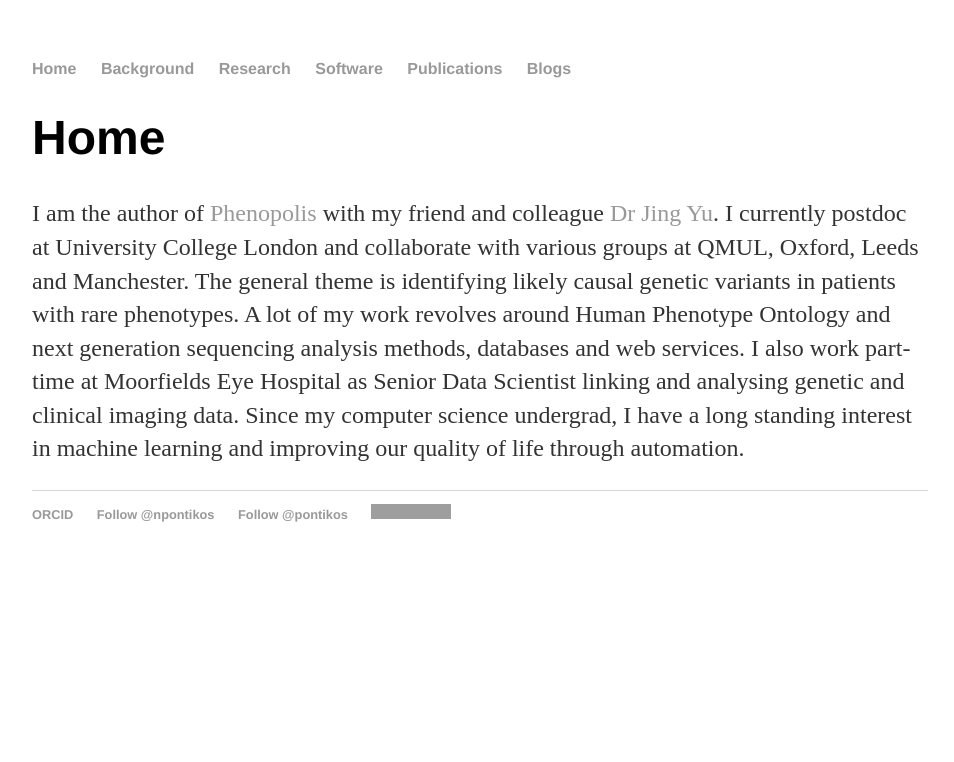
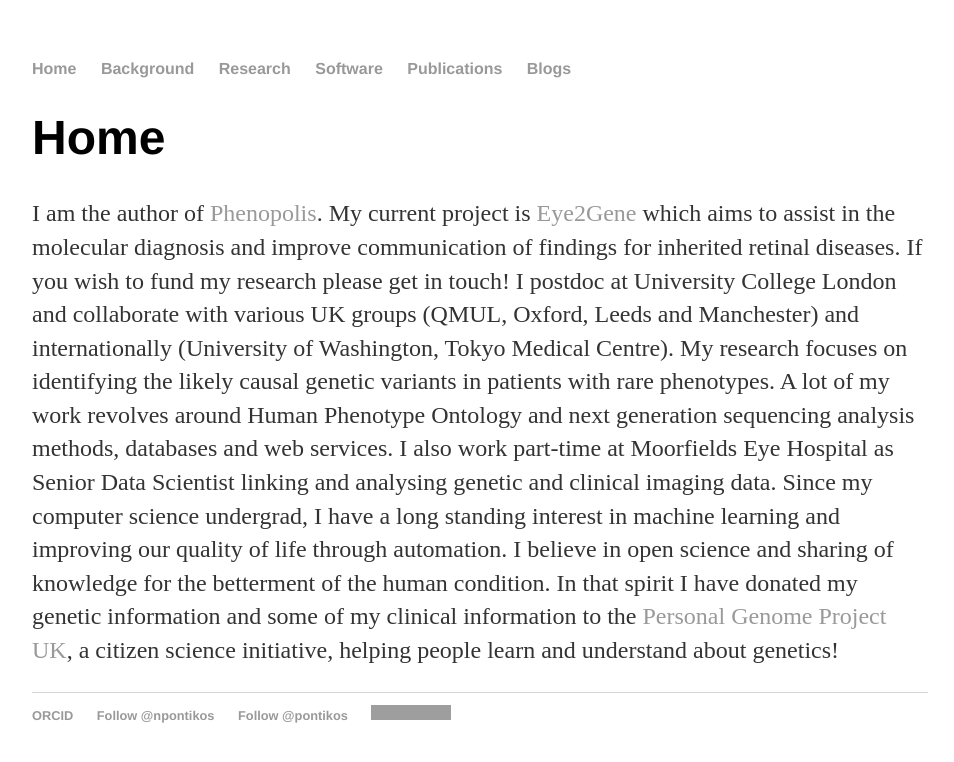
Before and after one commit to pontikos/pontikos.github.io, a Jekyll site: the page built from index.html, in a window 1280 px wide. Shown: the top 762 px of the page, without its empty margins (160-1114 px from the left). Built offline with Jekyll 4.4.1, drawn with Linux system fonts in a browser that asks for light colours; comment, search, counter and statistics services are not loaded; grey boxes are pictures that could not be loaded.

Commit message:
Update index.html

```diff
--- a/index.html
+++ b/index.html
@@ -7,13 +7,19 @@ title: Nikolas Pontikos, Scientist
 <h1>Home</h1>
 
 <p>
-I am the author of <a href="https://phenopolis.github.io">Phenopolis</a> with my friend and colleague <a href="https://github.com/logust79?tab=repositories">Dr Jing Yu</a>.
-I currently postdoc at University College London and collaborate with various groups at QMUL, Oxford, Leeds and Manchester.
-The general theme is identifying likely causal genetic variants in patients with rare phenotypes.
+I am the author of <a href="https://phenopolis.github.io">Phenopolis</a>.
+My current project is <a href="https://www.eye2gene.com/">Eye2Gene</a> which aims to assist in the molecular diagnosis and improve communication of findings
+  for inherited retinal diseases.  If you wish to fund my research please get in touch!
+I postdoc at University College London and collaborate with various UK groups (QMUL, Oxford, Leeds and Manchester)
+  and internationally (University of Washington, Tokyo Medical Centre).
+My research focuses on identifying the likely causal genetic variants in patients with rare phenotypes.
 A lot of my work revolves around Human Phenotype Ontology and next generation sequencing analysis methods, databases and web services.
 I also work part-time at Moorfields Eye Hospital as Senior Data Scientist linking and analysing genetic and clinical imaging data.
 Since my computer science undergrad, I have a long standing interest in machine learning and improving our quality of life through automation.
+I believe in open science and sharing of knowledge for the betterment of the human condition.
+In that spirit I have donated my genetic information and some of my clinical information to the <a href="https://www.personalgenomes.org.uk/">Personal Genome Project UK</a>, a citizen science initiative, helping people learn and understand about genetics!
 </p>
+
 
 <!-- </div> -->
 <!-- /.blurb -->
```
